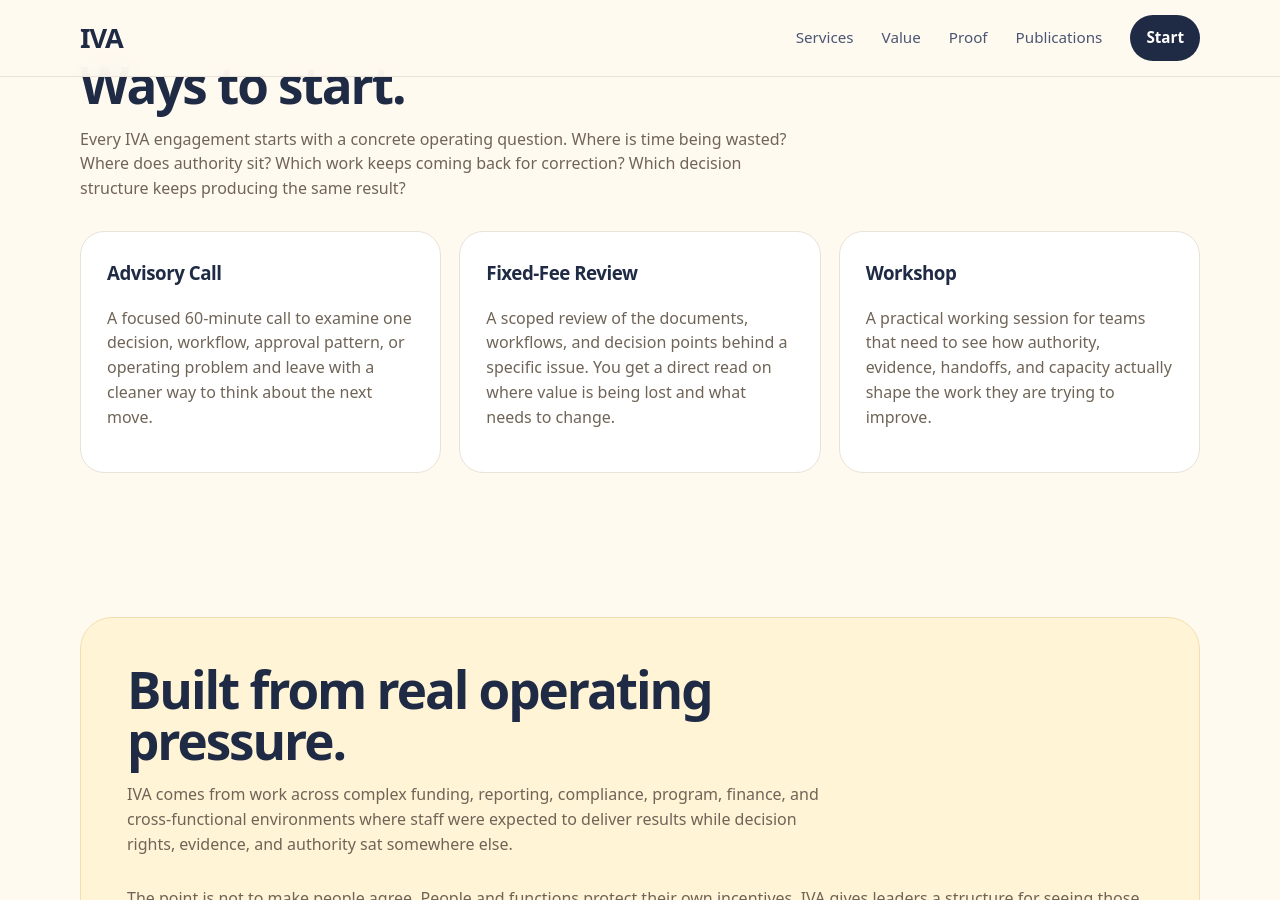
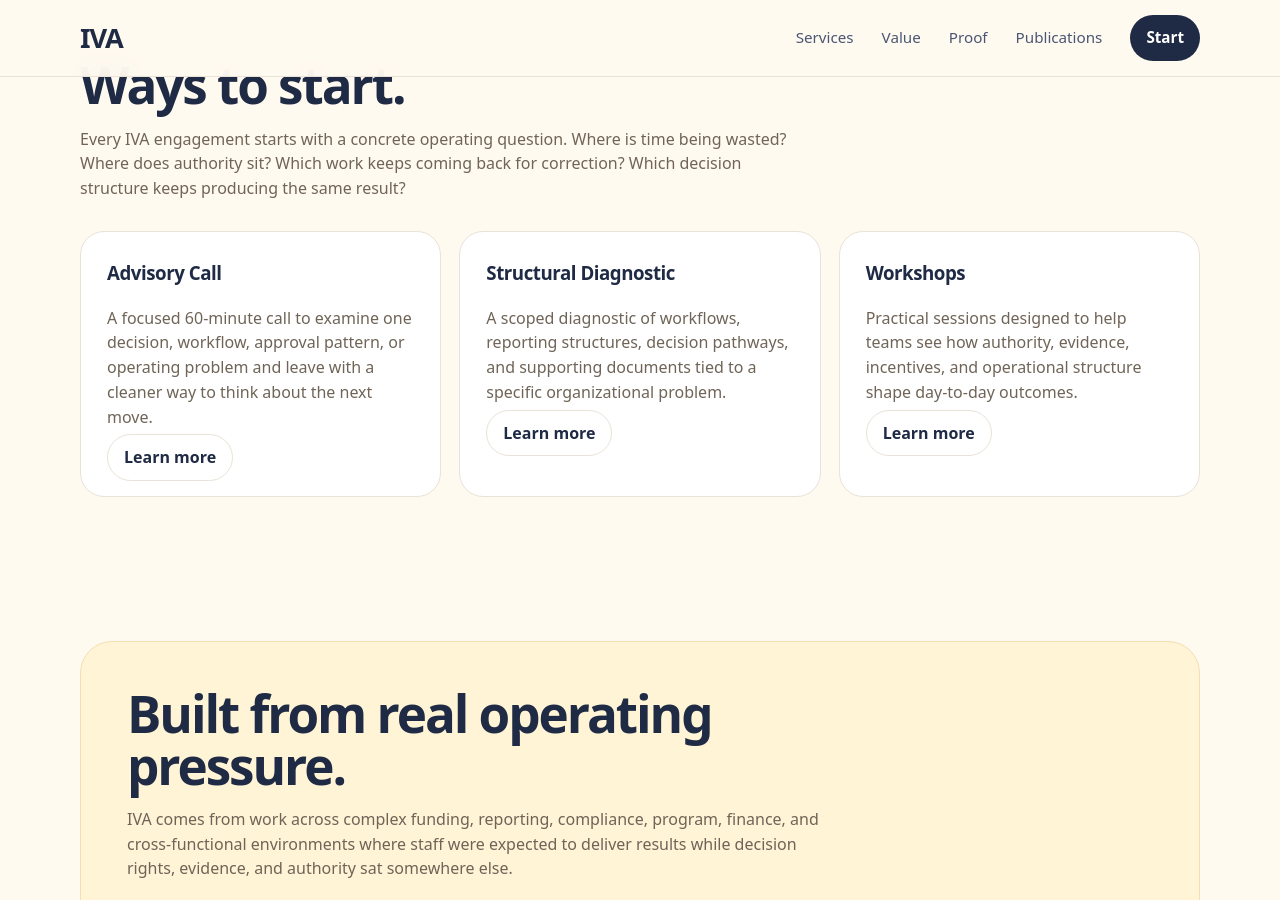
Before and after one commit to efost7873/ivasolution.com, a Jekyll site: the page built from index.html, in a window 1280 px wide and 900 px high, scrolled down 1403 px. Built offline with Jekyll 4.4.1, drawn with Linux system fonts in a browser that asks for light colours; some of the changed text lies outside the part shown.

Commit message:
Update links and improve text formatting in index.html

```diff
--- a/index.html
+++ b/index.html
@@ -8,19 +8,27 @@ description: IVA helps organizations reduce approval drag, preserve operational
   <div class="container hero-grid">
     <div>
       <p class="eyebrow">IVA</p>
+
       <h1>Operational value made visible.</h1>
+
       <p class="hero-copy">
         IVA shows where value is being created, delayed, duplicated, protected, or lost inside the organization. Not with another dashboard. Not with alignment language. With a practical structure leaders can use to change how decisions, work, evidence, and capacity move.
       </p>
 
       <div class="hero-actions">
-        <a class="button" href="#contact">Start with IVA</a>
-        <a class="button secondary" href="#services">See the services</a>
+        <a class="button" href="/contact/">
+          Start with IVA
+        </a>
+
+        <a class="button secondary" href="/services/">
+          See services
+        </a>
       </div>
     </div>
 
     <aside class="panel">
       <h2>What changes?</h2>
+
       <p>
         People stop guessing where the bottleneck is. Leaders see which decision rights, approval layers, handoffs, and reporting habits are burning time before those costs show up as missed deadlines, staff overload, or financial pressure.
       </p>
@@ -32,6 +40,7 @@ description: IVA helps organizations reduce approval drag, preserve operational
   <div class="container">
     <div class="section-header">
       <h2>Value you can actually use.</h2>
+
       <p>
         IVA focuses on the operating conditions that decide whether work moves cleanly or gets dragged through approvals, duplicate tracking, unclear ownership, and avoidable correction loops.
       </p>
@@ -40,17 +49,26 @@ description: IVA helps organizations reduce approval drag, preserve operational
     <div class="card-grid">
       <article class="card">
         <h3>Less approval drag</h3>
-        <p>IVA identifies where decisions wait on people who cannot actually change the work, then shows what authority needs to move closer to the problem.</p>
+
+        <p>
+          IVA identifies where decisions wait on people who cannot actually change the work, then shows what authority needs to move closer to the problem.
+        </p>
       </article>
 
       <article class="card">
         <h3>Less hidden waste</h3>
-        <p>IVA makes duplicate entry, repeated review, reworked reporting, and disconnected evidence visible before everyone quietly accepts it as normal.</p>
+
+        <p>
+          IVA makes duplicate entry, repeated review, reworked reporting, and disconnected evidence visible before everyone quietly accepts it as normal.
+        </p>
       </article>
 
       <article class="card">
         <h3>Better handoffs</h3>
-        <p>IVA preserves the context behind decisions so the next person, team, or department is not forced to reconstruct what already happened.</p>
+
+        <p>
+          IVA preserves the context behind decisions so the next person, team, or department is not forced to reconstruct what already happened.
+        </p>
       </article>
     </div>
   </div>
@@ -60,6 +78,7 @@ description: IVA helps organizations reduce approval drag, preserve operational
   <div class="container">
     <div class="section-header">
       <h2>Ways to start.</h2>
+
       <p>
         Every IVA engagement starts with a concrete operating question. Where is time being wasted? Where does authority sit? Which work keeps coming back for correction? Which decision structure keeps producing the same result?
       </p>
@@ -68,17 +87,38 @@ description: IVA helps organizations reduce approval drag, preserve operational
     <div class="card-grid">
       <article class="card">
         <h3>Advisory Call</h3>
-        <p>A focused 60-minute call to examine one decision, workflow, approval pattern, or operating problem and leave with a cleaner way to think about the next move.</p>
+
+        <p>
+          A focused 60-minute call to examine one decision, workflow, approval pattern, or operating problem and leave with a cleaner way to think about the next move.
+        </p>
+
+        <a class="button secondary" href="/advisory-call/">
+          Learn more
+        </a>
       </article>
 
       <article class="card">
-        <h3>Fixed-Fee Review</h3>
-        <p>A scoped review of the documents, workflows, and decision points behind a specific issue. You get a direct read on where value is being lost and what needs to change.</p>
+        <h3>Structural Diagnostic</h3>
+
+        <p>
+          A scoped diagnostic of workflows, reporting structures, decision pathways, and supporting documents tied to a specific organizational problem.
+        </p>
+
+        <a class="button secondary" href="/structural-diagnostic/">
+          Learn more
+        </a>
       </article>
 
       <article class="card">
-        <h3>Workshop</h3>
-        <p>A practical working session for teams that need to see how authority, evidence, handoffs, and capacity actually shape the work they are trying to improve.</p>
+        <h3>Workshops</h3>
+
+        <p>
+          Practical sessions designed to help teams see how authority, evidence, incentives, and operational structure shape day-to-day outcomes.
+        </p>
+
+        <a class="button secondary" href="/workshops/">
+          Learn more
+        </a>
       </article>
     </div>
   </div>
@@ -88,6 +128,7 @@ description: IVA helps organizations reduce approval drag, preserve operational
   <div class="container highlight">
     <div class="section-header">
       <h2>Built from real operating pressure.</h2>
+
       <p>
         IVA comes from work across complex funding, reporting, compliance, program, finance, and cross-functional environments where staff were expected to deliver results while decision rights, evidence, and authority sat somewhere else.
       </p>
@@ -103,11 +144,14 @@ description: IVA helps organizations reduce approval drag, preserve operational
   <div class="container">
     <div class="section-header">
       <h2>Start with one real problem.</h2>
+
       <p>
         Bring one workflow, approval chain, reporting burden, handoff, or repeated correction loop. IVA will show what value is being lost and what decision structure is producing it.
       </p>
     </div>
 
-    <a class="button" href="mailto:evan.foster@integratedvaluearchitecture.com">Contact IVA</a>
+    <a class="button" href="/contact/">
+      Contact IVA
+    </a>
   </div>
 </section>
```
